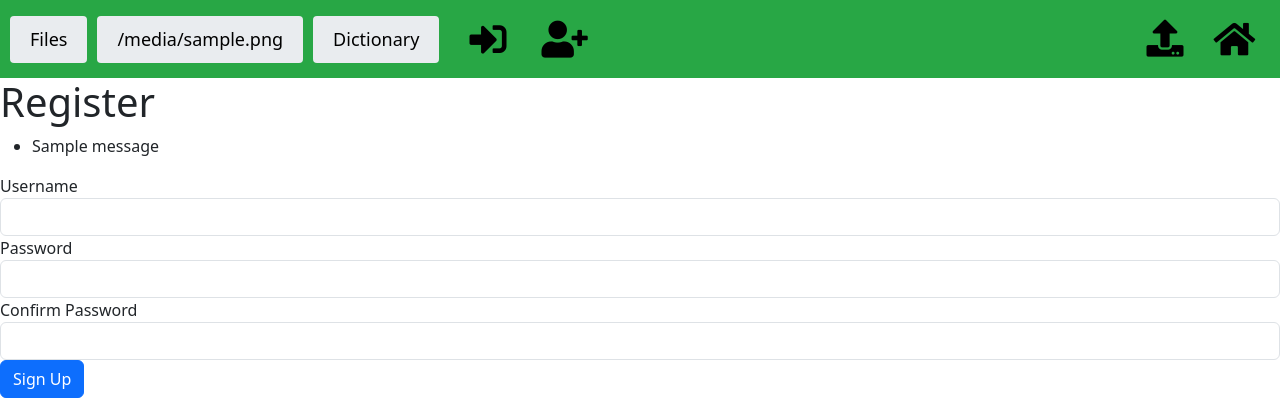
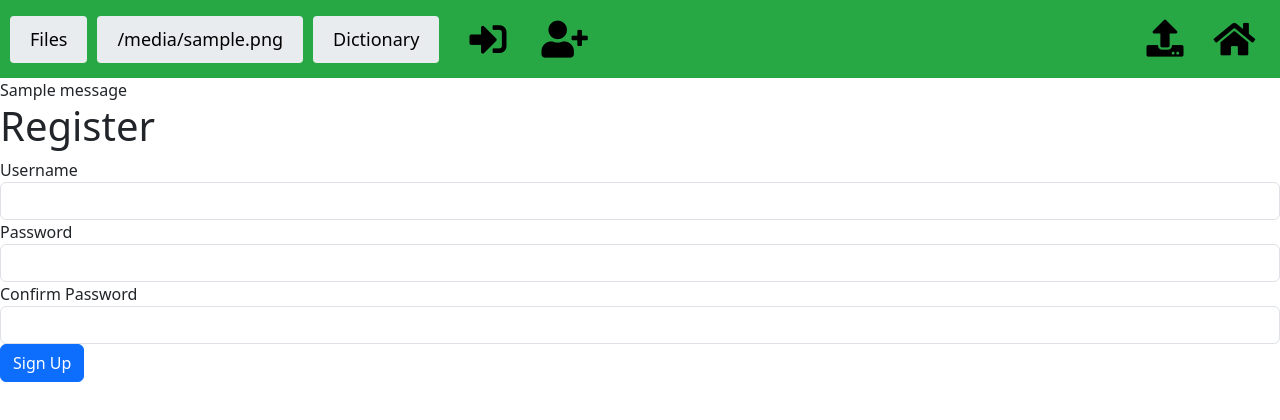
Before and after one commit to wreczek/pdf_viewer_and_dictionary, a Flask app: template app/templates/register.html in a window 1280 px wide. Shown: the top 420 px of the page. Run offline with Flask 3, Linux system fonts and the light colour scheme; tables that the repository leaves empty hold one stand-in row (values such as "Sample post"); the template is opened without the code that fills it: values that come from a table or form of the project are taken from there, most other values are stand-ins (such as "Sample title", 1, 10 or a date in 2020); one stand-in notice (Sample message) is shown; parts of the project's set-up code (start-up, migrations or seed data) failed here and were passed over.

Commit message:
move get_flashed_messages() function to the bar.html, so it shows on every page correctly, instead of stacking at the login and register pages; fix spacing

```diff
--- a/app/templates/bar.html
+++ b/app/templates/bar.html
@@ -13,7 +13,6 @@
 <!-- Add this before your closing </head> tag 27.12.23-->
 <link href="https://cdn.jsdelivr.net/npm/bootstrap@5.3.0/dist/css/bootstrap.min.css" rel="stylesheet">
 <script src="https://cdn.jsdelivr.net/npm/bootstrap@5.3.0/dist/js/bootstrap.bundle.min.js"></script>
-
 </head>
 
 <body>
@@ -66,8 +65,15 @@
         <i class="fas fa-home"></i>
     </div>
 </div>
-
+{% with messages = get_flashed_messages(with_categories=true) %}
+    {% if messages %}
+    <div class="flash-messages">
+        {% for category, message in messages %}
+            <div class="message {{ category }}">{{ message }}</div>
+        {% endfor %}
+    </div>
+    {% endif %}
+{% endwith %}
 {% block content %}{% endblock %}
 </body>
-
 </html>
--- a/app/templates/register.html
+++ b/app/templates/register.html
@@ -12,16 +12,7 @@
 {% endblock %}
 
 {% block content %}
-    <h1>Register</h1>
-{% with messages = get_flashed_messages(with_categories=true) %}
-        {% if messages %}
-            <ul class="messages">
-                {% for category, message in messages %}
-                <li class="{{ category }}">{{ message }}</li>
-                {% endfor %}
-            </ul>
-        {% endif %}
-    {% endwith %}
+<h1>Register</h1>
 <form action="{{ url_for('auth.register') }}" method="post">
     <input name="csrf_token" type="hidden" value="{{ csrf_token() }}">
     <div class="form-group">
--- a/main.py
+++ b/main.py
@@ -107,5 +107,5 @@ if __name__ == "__main__":
 #   5. Dodac Word model, ORM i usuwanie dodawanie etc. przez ten model
 #   6. Add list_words endpoint with pagination
 #   7. Dodac informacje po nieudanym dodawaniu pliku dlaczego (np jpg)
-#   8. Usuwanie plikow z listy Files (i moze jakies inne manipulacje?)
+#   8. Usuwanie plikow z listy Files (i moze jakies inne manipulacje?) np. archive
 #   9. zastapic usuwanie przenoszeniem do kosza ...
```
Also changed, not shown: app/templates/login.html (+5 -15 lines). Lines whose indentation alone changed are shown as unchanged.
